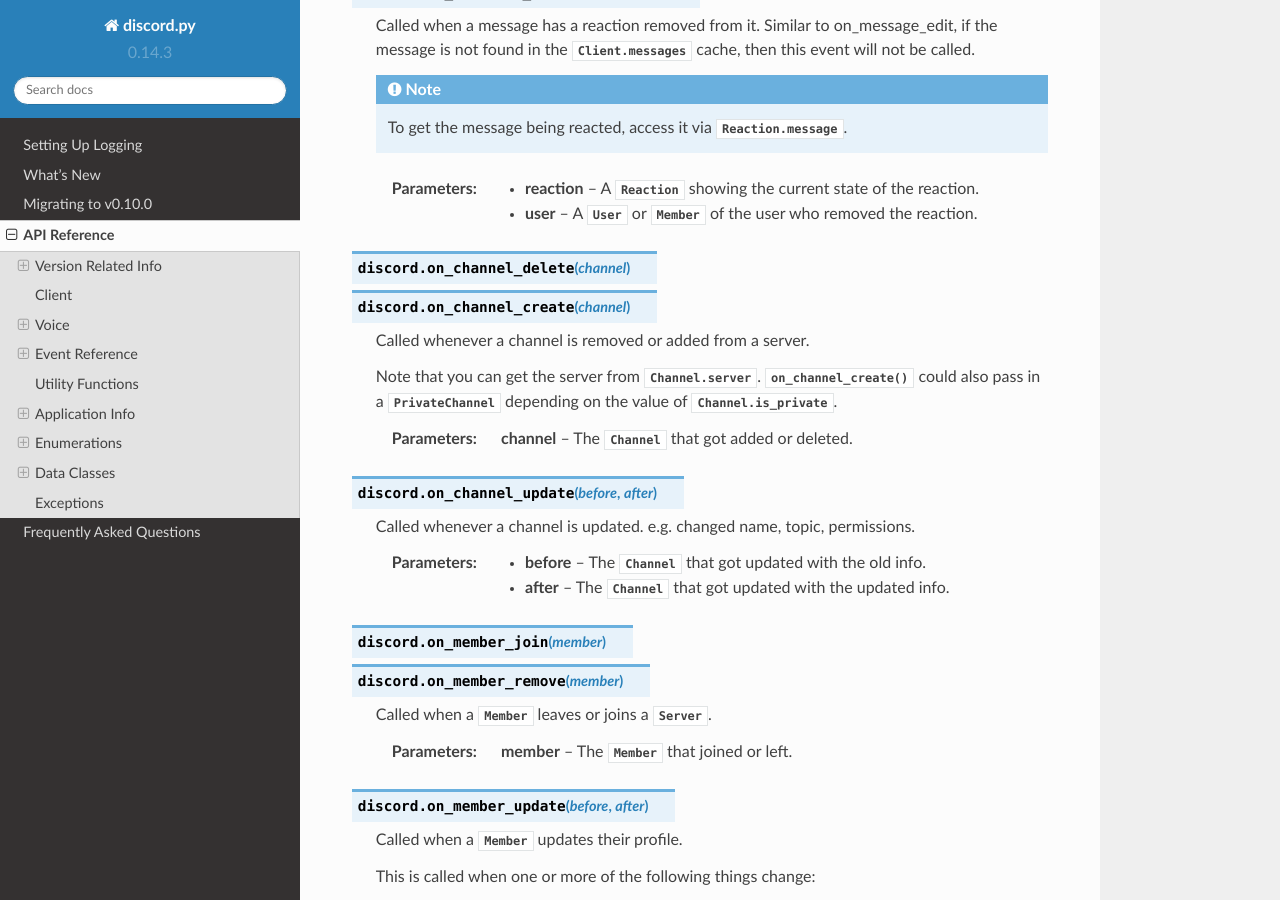
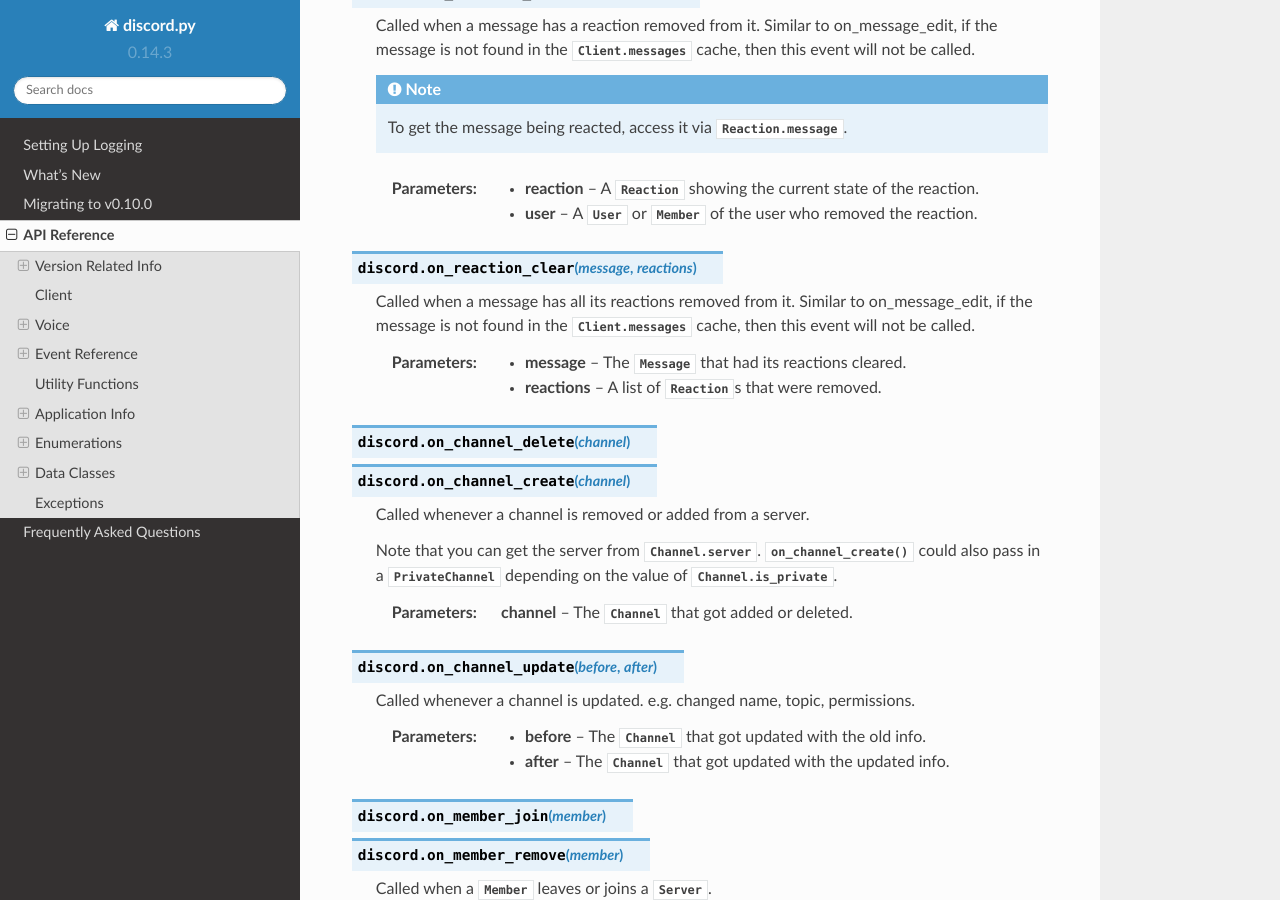
Before and after one commit to spartacus0816/dsbot, a Sphinx documentation site: the page built from docs/api.rst, in a window 1280 px wide and 900 px high, scrolled down 4727 px. Built offline with Sphinx 7.4.7 and the Read the Docs theme 2.0.0, drawn with Linux system fonts in a browser that asks for light colours.

Commit message:
Support MESSAGE_REACTION_REMOVE_ALL event.

```diff
--- a/docs/api.rst
+++ b/docs/api.rst
@@ -232,6 +232,15 @@
 
     :param reaction: A :class:`Reaction` showing the current state of the reaction.
     :param user: A :class:`User` or :class:`Member` of the user who removed the reaction.
+
+.. function:: on_reaction_clear(message, reactions)
+
+    Called when a message has all its reactions removed from it. Similar to on_message_edit,
+    if the message is not found in the :attr:`Client.messages` cache, then this event
+    will not be called.
+
+    :param message: The :class:`Message` that had its reactions cleared.
+    :param reactions: A list of :class:`Reaction`\s that were removed.
 
 .. function:: on_channel_delete(channel)
               on_channel_create(channel)
```
Also changed, not shown: 1 other file.
